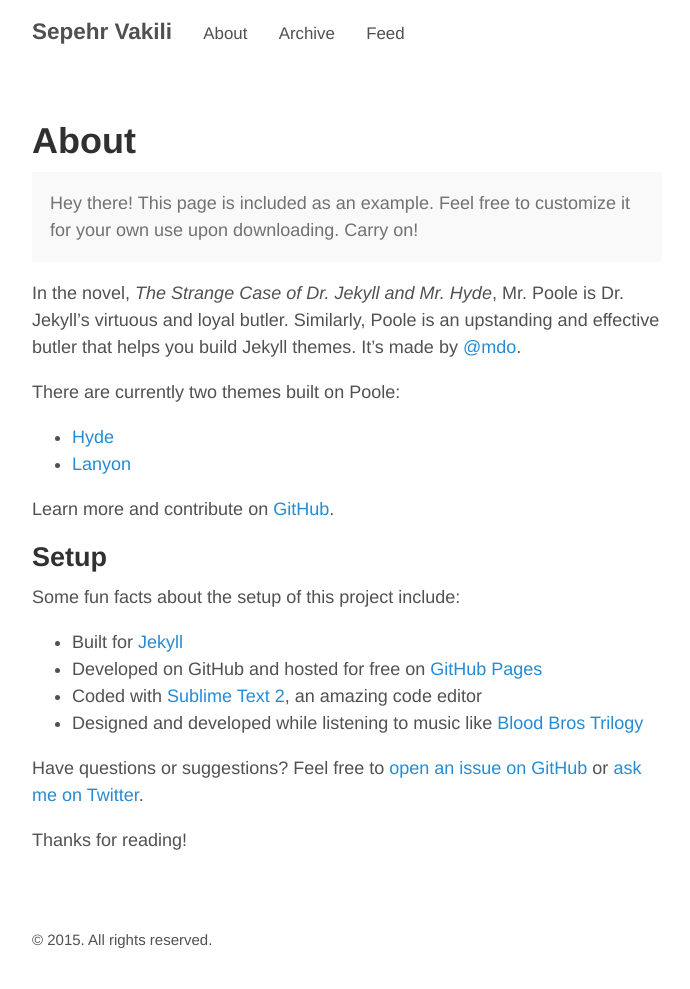
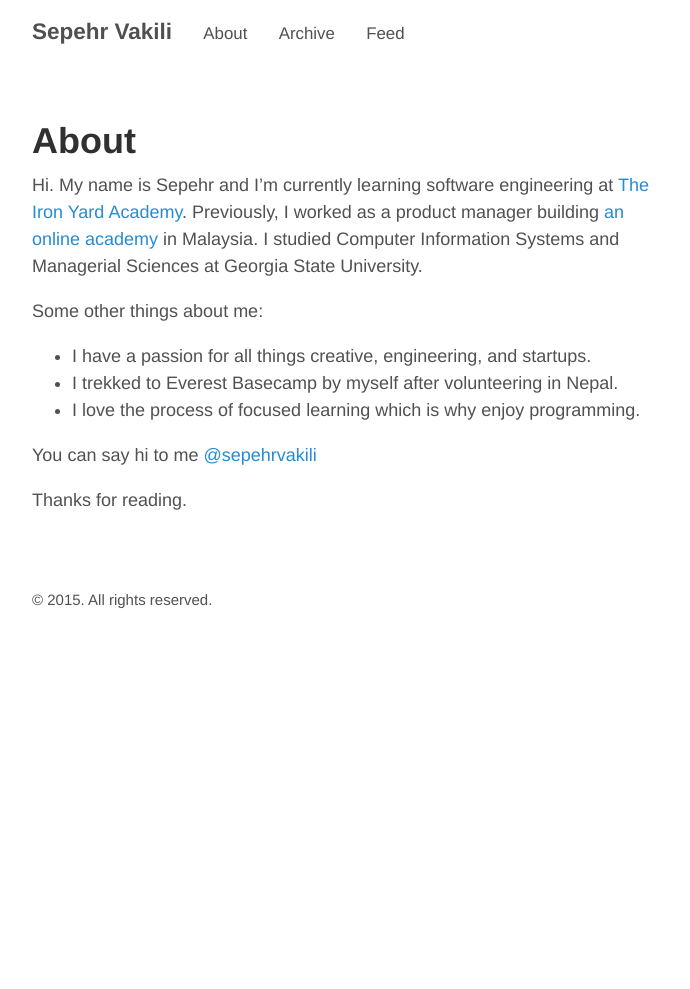
Before and after one commit to heysep/sepehr.github.io, a Jekyll site: the page built from about.md, in a window 1280 px wide. Shown: the whole page, without its empty margins (293-983 px from the left). Built offline with Jekyll 4.4.1, drawn with Linux system fonts in a browser that asks for light colours; after the commit the page ends 900 px from its top, so only the background shows below that.

```diff
--- a/about.md
+++ b/about.md
@@ -3,28 +3,14 @@ layout: page
 title: About
 ---
 
-<p class="message">
-  Hey there! This page is included as an example. Feel free to customize it for your own use upon downloading. Carry on!
-</p>
+Hi. My name is Sepehr and I'm currently learning software engineering at [The Iron Yard Academy](http://theironyard.com). Previously, I worked as a product manager building [an online academy](http://mindvalleyacademy.com) in Malaysia. I studied Computer Information Systems and Managerial Sciences at Georgia State University.
 
-In the novel, *The Strange Case of Dr. Jekyll and Mr. Hyde*, Mr. Poole is Dr. Jekyll's virtuous and loyal butler. Similarly, Poole is an upstanding and effective butler that helps you build Jekyll themes. It's made by [@mdo](https://twitter.com/mdo).
+Some other things about me:
 
-There are currently two themes built on Poole:
+* I have a passion for all things creative, engineering, and startups.
+* I trekked to Everest Basecamp by myself after volunteering in Nepal.
+* I love the process of focused learning which is why enjoy programming.
 
-* [Hyde](http://hyde.getpoole.com)
-* [Lanyon](http://lanyon.getpoole.com)
+You can say hi to me [@sepehrvakili](https://twitter.com/sepehrvakili)
 
-Learn more and contribute on [GitHub](https://github.com/poole).
-
-## Setup
-
-Some fun facts about the setup of this project include:
-
-* Built for [Jekyll](http://jekyllrb.com)
-* Developed on GitHub and hosted for free on [GitHub Pages](https://pages.github.com)
-* Coded with [Sublime Text 2](http://sublimetext.com), an amazing code editor
-* Designed and developed while listening to music like [Blood Bros Trilogy](https://soundcloud.com/maddecent/sets/blood-bros-series)
-
-Have questions or suggestions? Feel free to [open an issue on GitHub](https://github.com/poole/poole/issues/new) or [ask me on Twitter](https://twitter.com/mdo).
-
-Thanks for reading!
+Thanks for reading.
```
Also changed, not shown: _posts/2015-09-06-rails-engineering-bootcamp.md (added, +11 -0 lines), _posts/2015-09-14-bit.md (added, +18 -0 lines).
